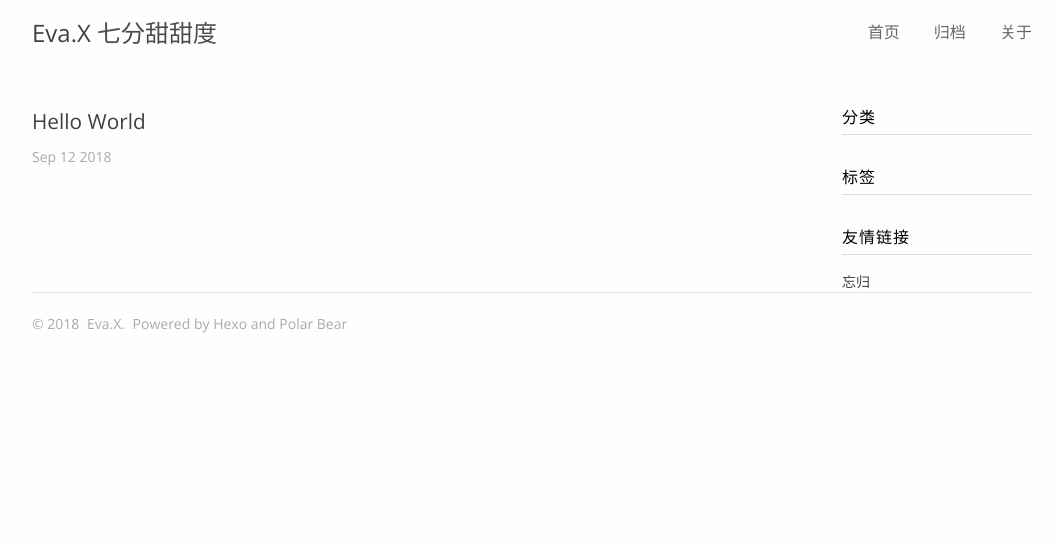
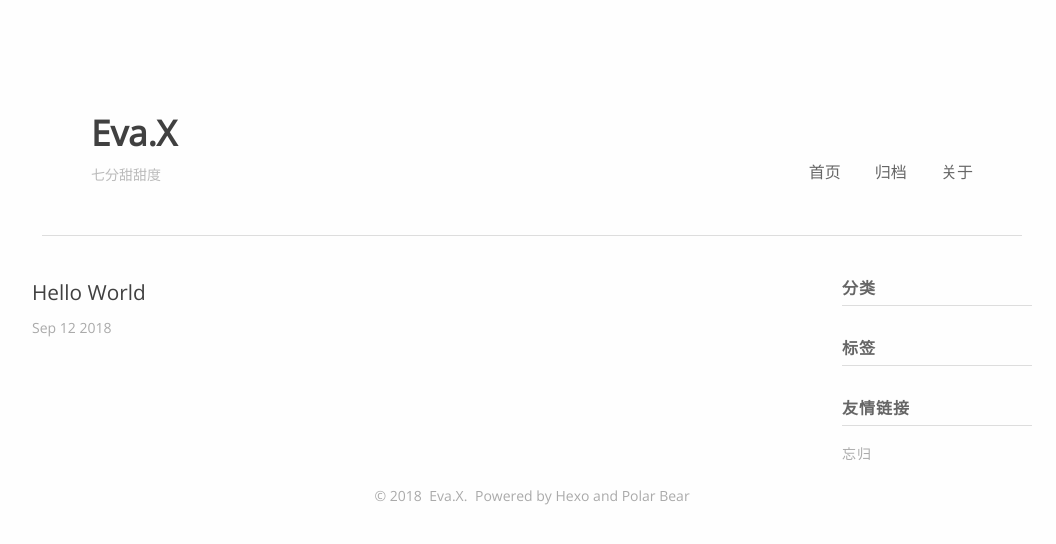
Before and after one commit to EvaaaaaaaXiao/EvaaaaaaaXiao.github.io, a plain HTML site: page index.html in a window 1280 px wide. Shown: the whole page, without its empty margins (108-1164 px from the left). Drawn offline with nearby package versions, Linux system fonts and the light colour scheme.

Commit message:
Site updated: 2018-09-13 09:24:51

```diff
--- a/css/style.css
+++ b/css/style.css
@@ -482,14 +482,16 @@ h6 {
   top: 0;
   right: 0;
   left: 0;
-  box-shadow: 0 0 1px rgba(0, 0, 0, 0.15); }
+  border-bottom: 1px solid #ddd;
+  margin: 0 150px; }
 
 .site-header-inner {
-  height: 65px;
+  height: 135px;
   line-height: 65px;
   max-width: 1000px;
   margin: 0 auto;
-  width: 90%; }
+  width: 90%;
+  margin-top: 100px; }
 
 .site-title {
   text-align: left;
@@ -499,8 +501,20 @@ h6 {
   font-size: 24px;
   color: rgba(0, 0, 0, 0.7); }
 
+.logo {
+  font-weight: bold;
+  font-size: 35px;
+  display: block; }
+
+.subtitle {
+  font-size: 14px;
+  color: #bbb;
+  display: block;
+  line-height: 20px; }
+
 #nav-top {
-  float: right; }
+  float: right;
+  margin-top: 40px; }
   #nav-top .nav-top-items {
     list-style: none;
     padding-left: 0px;
@@ -818,7 +832,8 @@ h6 {
     font-size: 16px;
     letter-spacing: 1px;
     padding-bottom: 5px;
-    font-weight: 300;
+    font-weight: bold;
+    color: #666;
     border-bottom: 1px solid #ddd; }
   .widget-area .category-list-item {
     line-height: 1.9; }
@@ -852,6 +867,14 @@ h6 {
   opacity: .6;
   top: -0.5em; }
 
+.widget_links a {
+  clear: both;
+  float: left;
+  display: block;
+  line-height: 23px;
+  color: #aaa;
+  letter-spacing: 1px; }
+
 .footer {
   margin-top: 2em; }
 
@@ -859,7 +882,7 @@ h6 {
   width: 90%;
   margin: 30px auto 0;
   padding: 20px 0;
-  border-top: 1px solid #e1e1e1;
+  text-align: center;
   color: #aaa;
   font-size: 14px;
   max-width: 1000px;
```
